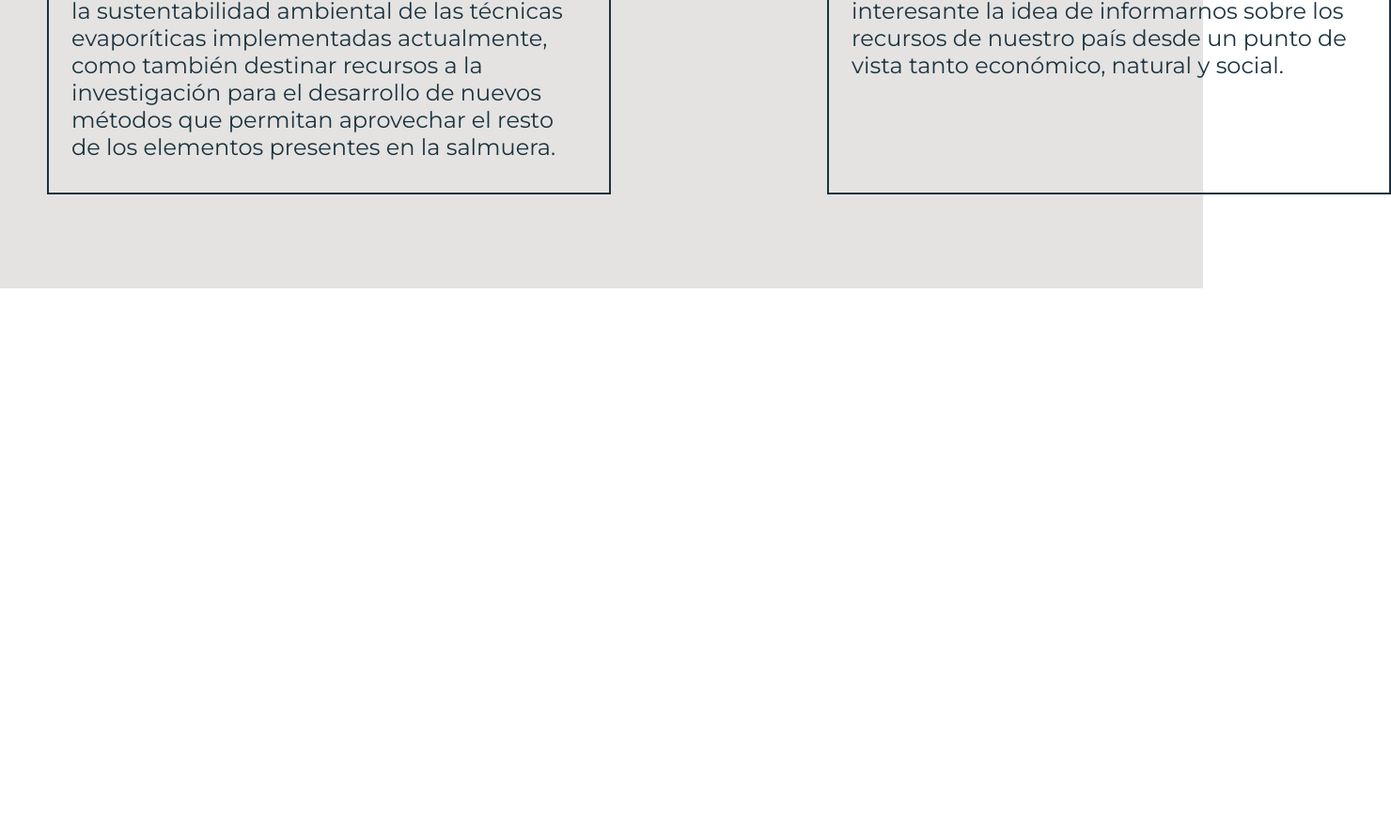
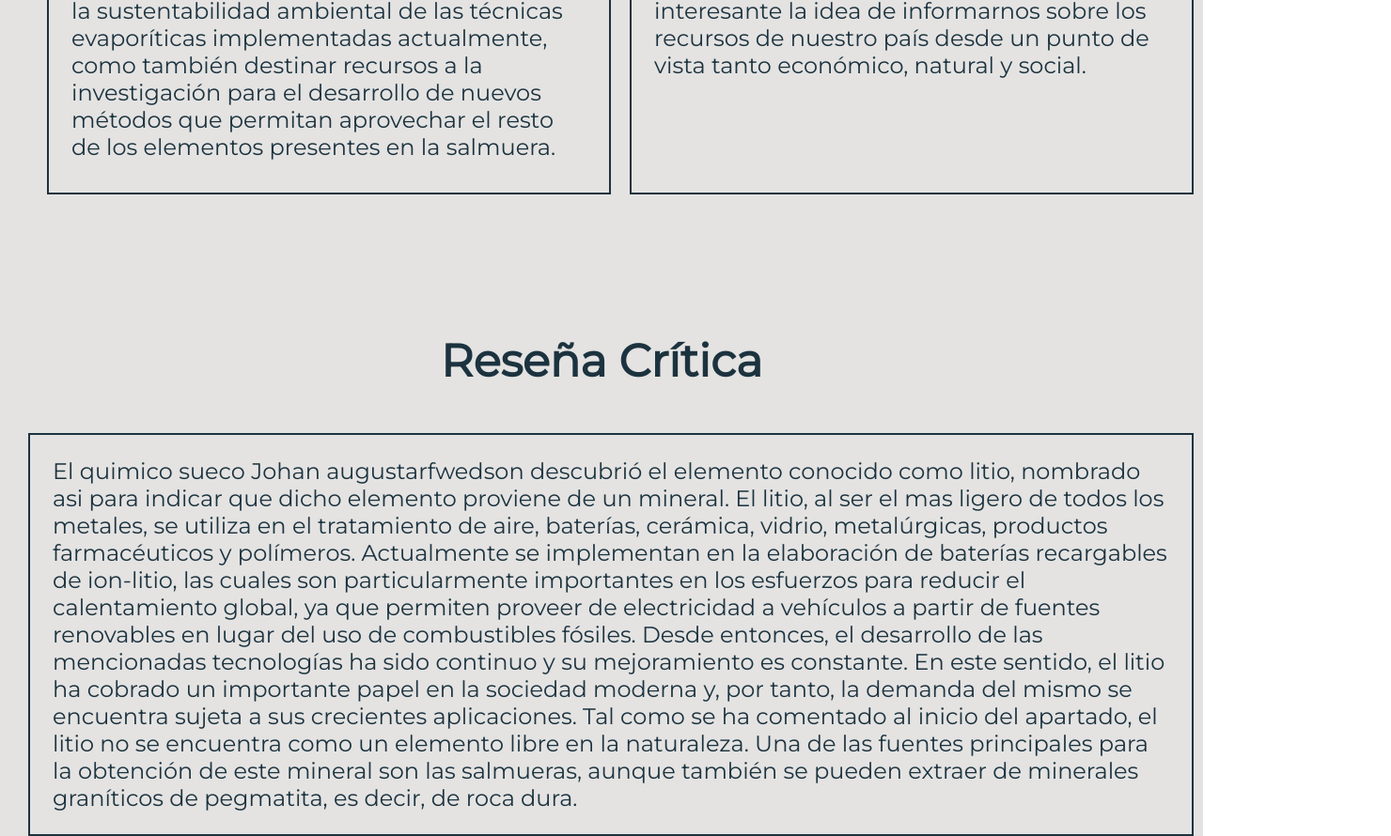
Before and after one commit to beto-programmer/proyecto-escuela, a plain HTML site: page index.html in a window 1280 px wide. Shown: the part 1447-2337 px from the top of the page at 94% size, 1480 px wide, since content can reach past the window. Before the commit the page ends 1754 px from the top, so only its background shows below. Drawn offline with nearby package versions, Linux system fonts and the light colour scheme.

Commit message:
Se agrego la seccion de resena historica

```diff
--- a/css/styles.css
+++ b/css/styles.css
@@ -27,7 +27,8 @@
 }
 .presentacion-cuadro{
     display: grid;
-    grid-template-columns: 50px 600px 230px 600px 50px;
+    /* grid-template-columns: 50px 600px 230px 600px 50px; */
+    grid-template-columns: 50px 600px 20px 600px 50px;
     grid-template-rows: 700px 100px;
 }
 .presentacion__titulo{
@@ -53,7 +54,27 @@
     grid-column: 4;
     grid-row: 1;
 }
-
+.resenia-historica{
+    background-color: #e4e3e2;
+}
+.resenia-historica__cuadro{
+    display: grid;
+    grid-template-columns: 30px 1240px 30px
+}
+.resenia-historica__titulo{
+    font-size: 3rem;
+    padding: 1em;
+    display: flex;
+    justify-content: center;
+    color: #1c333f;
+}
+.resenia-historica__texto{
+    padding: 1em;
+    font-size: 1.5rem;
+    color: #1c333f;
+    grid-column: 2;
+    border: #1c333f 2px solid;
+}
 
 
 
--- a/index.html
+++ b/index.html
@@ -9,6 +9,7 @@
     <link rel="preconnect" href="https://fonts.gstatic.com" crossorigin>
     <link href="https://fonts.googleapis.com/css2?family=Montserrat&display=swap" rel="stylesheet">
     <link rel="stylesheet" href="https://cdnjs.cloudflare.com/ajax/libs/animate.css/4.1.1/animate.min.css"/>
+    <link href="https://unpkg.com/aos@2.3.1/dist/aos.css" rel="stylesheet">
 </head>
 <body>
 <main>
@@ -21,13 +22,23 @@
         <div class="presentacion">
             <h1 class="presentacion__titulo">Presentacion</h1>
             <div class="presentacion-cuadro">
-            <p class="presentacion__texto-uno">En este informe, se investiga el litio desde una perspectiva de cómo afecta a nuestro país desde lo económico hasta lo natural, de la forma más integra posible para que los ciudadanos estén al tanto o por lo menos tengan conocimientos de los datos actuales de nuestras reservas de litio, ya que somos el cuarto productor más grande de este recurso en todo el mundo, luego de Australia, chile y china, formando parte del triángulo del litio junto a Bolivia y chile, con cerca del 65% de los recursos mundiales del litio. No obstante, argentina cuenta con un enorme potencial para aumentar su participación en la oferta global del mineral. Al mismo tiempo, presenta el desafío de mejorar la eficiencia y la sustentabilidad ambiental de las técnicas evaporíticas implementadas actualmente, como también destinar recursos a la investigación para el desarrollo de nuevos métodos que permitan aprovechar el resto de los elementos presentes en la salmuera.</p>
+            <p class="presentacion__texto-uno" data-aos="fade-down">En este informe, se investiga el litio desde una perspectiva de cómo afecta a nuestro país desde lo económico hasta lo natural, de la forma más integra posible para que los ciudadanos estén al tanto o por lo menos tengan conocimientos de los datos actuales de nuestras reservas de litio, ya que somos el cuarto productor más grande de este recurso en todo el mundo, luego de Australia, chile y china, formando parte del triángulo del litio junto a Bolivia y chile, con cerca del 65% de los recursos mundiales del litio. No obstante, argentina cuenta con un enorme potencial para aumentar su participación en la oferta global del mineral. Al mismo tiempo, presenta el desafío de mejorar la eficiencia y la sustentabilidad ambiental de las técnicas evaporíticas implementadas actualmente, como también destinar recursos a la investigación para el desarrollo de nuevos métodos que permitan aprovechar el resto de los elementos presentes en la salmuera.</p>
 
-                <p class="presentacion__texto-dos">Argentina a pesar de ser un país el cual este mal económicamente, es poseedor de grandes reservas y yacimientos mineros, tanto así que en 2003 le reporto al país ganancias por u$1200 millones, por los 5 millones de toneladas de minerales que se exportaron. La argentina tiene al menos 40 grandes yacimientos minerales, y está en el puesto 6 en el ranking mundial de recursos mineros. Por más de que seamos poseedores de dicha cantidad de recursos y yacimientos no es posible solventar o mantener nuestra economía. Nuestra investigación se basará o concentrarásobre la producción y utilización del litio en nuestra argentina.
+                <p class="presentacion__texto-dos" data-aos="fade-down">Argentina a pesar de ser un país el cual este mal económicamente, es poseedor de grandes reservas y yacimientos mineros, tanto así que en 2003 le reporto al país ganancias por u$1200 millones, por los 5 millones de toneladas de minerales que se exportaron. La argentina tiene al menos 40 grandes yacimientos minerales, y está en el puesto 6 en el ranking mundial de recursos mineros. Por más de que seamos poseedores de dicha cantidad de recursos y yacimientos no es posible solventar o mantener nuestra economía. Nuestra investigación se basará o concentrarásobre la producción y utilización del litio en nuestra argentina.
                 Nosotros hemos elegido este tema ya que nos parece interesante la idea de informarnos sobre los recursos de nuestro país desde un punto de vista tanto económico, natural y social.</p>
             </div>
         </div>
     </section>
+    <section class="resenia-historica">
+        <h1 class="resenia-historica__titulo">Reseña Crítica</h1>
+        <div class="resenia-historica__cuadro">
+        <p class="resenia-historica__texto">El quimico sueco Johan augustarfwedson descubrió el elemento conocido como litio, nombrado asi para indicar que dicho elemento proviene de un mineral. El litio, al ser el mas ligero de todos los metales, se utiliza en el tratamiento de aire, baterías, cerámica, vidrio, metalúrgicas, productos farmacéuticos y polímeros. Actualmente se implementan en la elaboración de baterías recargables de ion-litio, las cuales son particularmente importantes en los esfuerzos para reducir el calentamiento global, ya que permiten proveer de electricidad a vehículos a partir de fuentes renovables en lugar del uso de combustibles fósiles. Desde entonces, el desarrollo de las mencionadas tecnologías ha sido continuo y su mejoramiento es constante. En este sentido, el litio ha cobrado un importante papel en la sociedad moderna y, por tanto, la demanda del mismo se encuentra sujeta a sus crecientes aplicaciones. Tal como se ha comentado al inicio del apartado, el litio no se encuentra como un elemento libre en la naturaleza. Una de las fuentes principales para la obtención de este mineral son las salmueras, aunque también se pueden extraer de minerales graníticos de pegmatita, es decir, de roca dura.</p>
+    </div>
+    </section>
 </main>
+<script src="https://unpkg.com/aos@2.3.1/dist/aos.js"></script>
+<script>
+    AOS.init();
+  </script>
 </body>
 </html>
```
